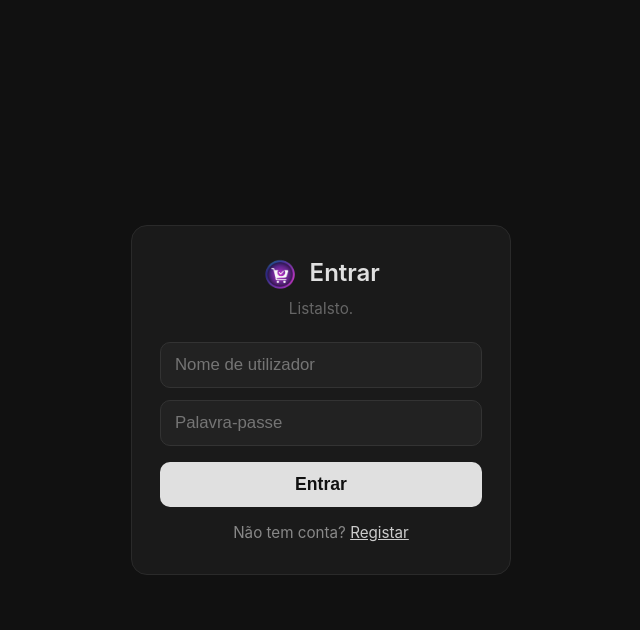
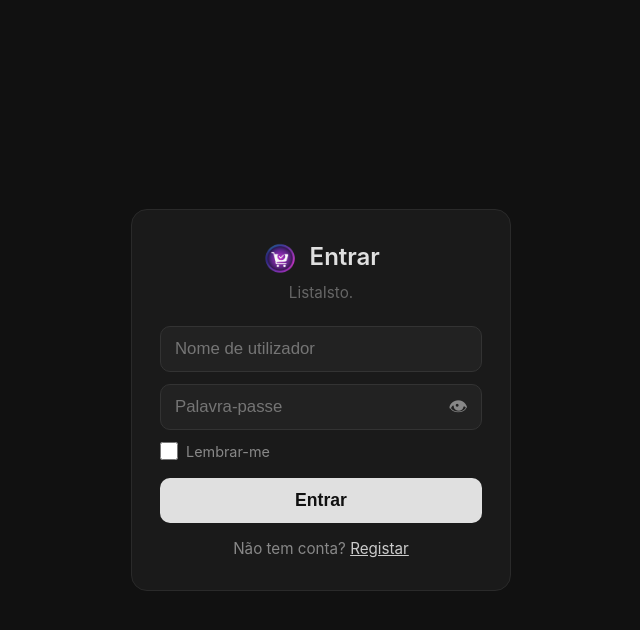
Before and after one commit to A-Silva22/Lista_compras, a Django app: page /entrar/ in a window 1280 px wide. Shown: the top 630 px of the page, without its empty margins (319-959 px from the left). Run offline with Django 4.2, Linux system fonts and the light colour scheme.

Commit message:
Add remember-me checkbox and show/hide password toggle to login

```diff
--- a/compras/templates/compras/entrar.html
+++ b/compras/templates/compras/entrar.html
@@ -90,6 +90,45 @@
             font-size: 0.95rem;
             text-align: center;
         }
+        .password-wrapper {
+            position: relative;
+        }
+        .password-wrapper input {
+            padding-right: 44px;
+        }
+        .toggle-pw {
+            position: absolute;
+            right: 10px;
+            top: 50%;
+            transform: translateY(calc(-50% - 6px));
+            background: none;
+            border: none;
+            color: #888;
+            cursor: pointer;
+            font-size: 1.2rem;
+            padding: 4px;
+            line-height: 1;
+        }
+        .toggle-pw:active { color: #ccc; }
+        .remember-row {
+            display: flex;
+            align-items: center;
+            gap: 8px;
+            margin-bottom: 14px;
+        }
+        .remember-row input[type="checkbox"] {
+            width: 18px;
+            height: 18px;
+            margin: 0;
+            accent-color: #888;
+            cursor: pointer;
+        }
+        .remember-row label {
+            font-size: 0.9rem;
+            color: #888;
+            cursor: pointer;
+            user-select: none;
+        }
     </style>
 </head>
 <body>
@@ -102,8 +141,15 @@
             {% csrf_token %}
             {% if next %}<input type="hidden" name="next" value="{{ next }}">{% endif %}
             <input type="text" name="username" placeholder="Nome de utilizador" required autocomplete="username">
-            <input type="password" id="password" placeholder="Palavra-passe" required autocomplete="current-password">
+            <div class="password-wrapper">
+                <input type="password" id="password" placeholder="Palavra-passe" required autocomplete="current-password">
+                <button type="button" class="toggle-pw" id="togglePw" tabindex="-1" aria-label="Mostrar palavra-passe">&#128065;</button>
+            </div>
             <input type="hidden" name="password_hash" id="password_hash">
+            <div class="remember-row">
+                <input type="checkbox" id="rememberMe">
+                <label for="rememberMe">Lembrar-me</label>
+            </div>
             <button type="submit" class="btn-primary">Entrar</button>
         </form>
         <p class="link">Não tem conta? <a href="{% url 'registar' %}{% if next %}?next={{ next }}{% endif %}">Registar</a></p>
@@ -206,6 +252,31 @@
             el.style.display = 'block';
         }
 
+        /* ── Toggle visibilidade da password ── */
+        document.getElementById('togglePw').addEventListener('click', function() {
+            var pwField = document.getElementById('password');
+            var isHidden = pwField.type === 'password';
+            pwField.type = isHidden ? 'text' : 'password';
+            this.innerHTML = isHidden ? '&#128064;' : '&#128065;';
+        });
+
+        /* ── Lembrar credenciais (localStorage) ── */
+        var rememberCb = document.getElementById('rememberMe');
+        var usernameField = document.querySelector('input[name="username"]');
+        var passwordField = document.getElementById('password');
+
+        (function loadSaved() {
+            var saved = localStorage.getItem('listaisto_remember');
+            if (saved) {
+                try {
+                    var data = JSON.parse(saved);
+                    usernameField.value = data.u || '';
+                    passwordField.value = data.p || '';
+                    rememberCb.checked = true;
+                } catch(e) {}
+            }
+        })();
+
         document.getElementById('loginForm').addEventListener('submit', function(e) {
             e.preventDefault();
             var form = this;
@@ -214,6 +285,11 @@
             hashPassword(pw).then(function(hashHex) {
                 if (!hashHex) { showJsError('Erro ao processar a palavra-passe.'); return; }
                 document.getElementById('password_hash').value = hashHex;
+                if (rememberCb.checked) {
+                    localStorage.setItem('listaisto_remember', JSON.stringify({u: usernameField.value, p: pw}));
+                } else {
+                    localStorage.removeItem('listaisto_remember');
+                }
                 document.getElementById('password').value = '';
                 form.submit();
             }).catch(function(err) {
```
